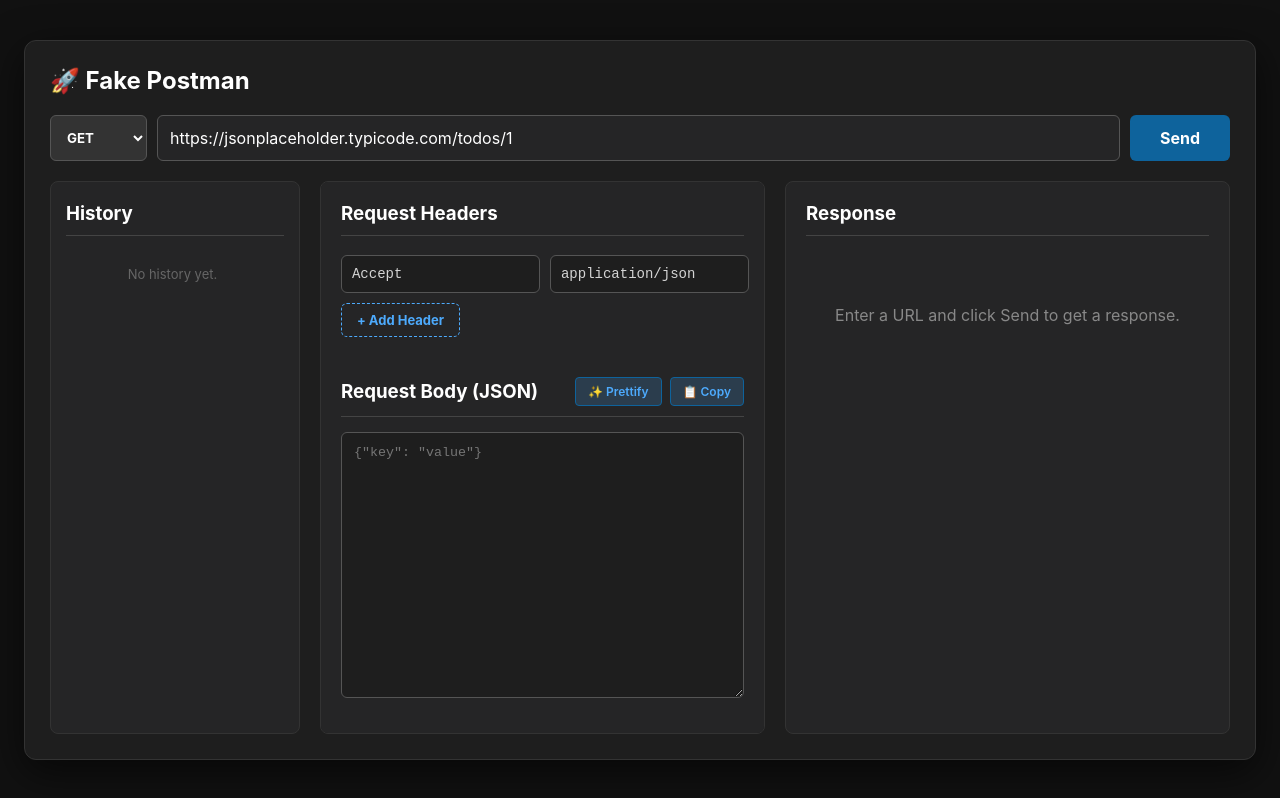
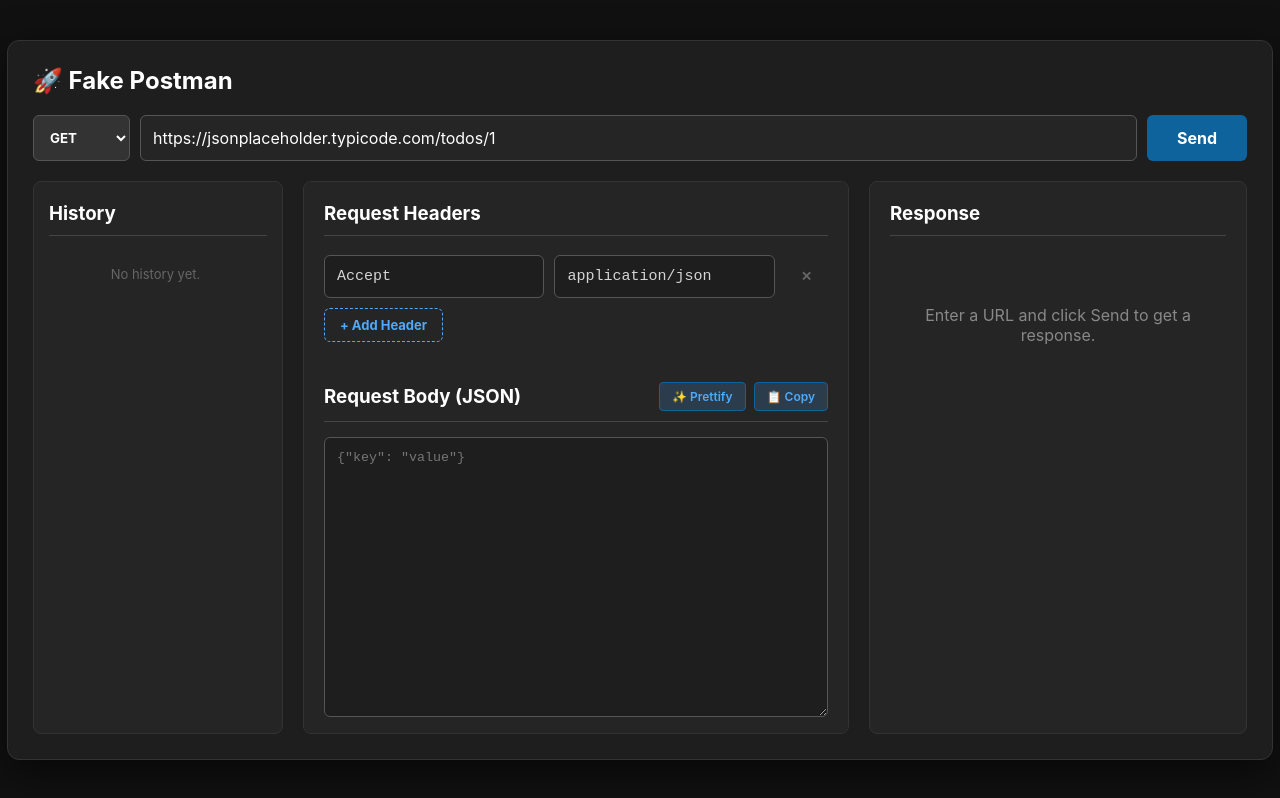
Before and after one commit to arghya0696/fake-postman, a React app in the folder frontend/: page / in a window 1280 px wide. Built offline with nearby package versions, Linux system fonts and the light colour scheme; the HTML template or start-up script is replaced by a standard one.

Commit message:
banner added

```diff
--- a/frontend/src/App.css
+++ b/frontend/src/App.css
@@ -17,7 +17,8 @@ body {
   display: flex;
   flex-direction: column;
   width: 100%;
-  max-width: 1400px; /* Widened to fit the history sidebar beautifully */
+  /* 1. Widened the max container size to give everything more room */
+  max-width: 1500px;
   height: 90vh;
   background-color: #1e1e1e;
   padding: 25px;
@@ -119,7 +120,7 @@ body {
 .history-list {
   flex: 1;
   overflow-y: auto;
-  padding-right: 5px; /* Room for scrollbar */
+  padding-right: 5px;
 }
 
 .empty-history {
@@ -147,12 +148,7 @@ body {
   background: #2a2a2a;
 }
 
-.hist-method {
-  font-size: 12px;
-  font-weight: 800;
-}
-
-/* Colorful HTTP Methods in History */
+.hist-method { font-size: 12px; font-weight: 800; }
 .method-GET { color: #89d185; }
 .method-POST { color: #ce9178; }
 .method-PUT { color: #dcdcaa; }
@@ -164,12 +160,12 @@ body {
   color: #ccc;
   white-space: nowrap;
   overflow: hidden;
-  text-overflow: ellipsis; /* Truncates long URLs with ... */
+  text-overflow: ellipsis;
 }
 
 /* --- Content Panes --- */
+/* Base styles shared by both panes */
 .request-pane, .response-pane {
-  flex: 1;
   display: flex;
   flex-direction: column;
   overflow-y: auto;
@@ -177,6 +173,15 @@ body {
   padding: 20px;
   border-radius: 8px;
   border: 1px solid #333;
+}
+
+/* 2. Changed Flex Ratios: Request pane is now significantly wider than Response pane */
+.request-pane {
+  flex: 1.5;
+}
+
+.response-pane {
+  flex: 1;
 }
 
 h3 {
@@ -191,16 +196,25 @@ h4 { margin: 0; color: #ccc; }
 /* --- Headers Dynamic Input Styles --- */
 .headers-container { margin-bottom: 10px; }
 .kv-row { display: flex; gap: 10px; margin-bottom: 10px; }
+
+/* 3. Made the header inputs taller and the text larger */
 .kv-input {
-  flex: 1; padding: 10px; background: #1e1e1e; color: #d4d4d4;
-  border: 1px solid #555; border-radius: 6px; font-family: monospace; font-size: 14px;
+  flex: 1;
+  padding: 12px; /* Increased padding */
+  background: #1e1e1e; color: #d4d4d4;
+  border: 1px solid #555; border-radius: 6px;
+  font-family: monospace;
+  font-size: 15px; /* Increased font size */
 }
+
 .kv-input:focus { outline: none; border-color: #4daafc; }
+
 .remove-btn {
   background: transparent; color: #666; border: 1px solid transparent;
   border-radius: 6px; cursor: pointer; padding: 0 15px; font-weight: bold; transition: all 0.2s ease;
 }
 .remove-btn:hover { background: rgba(244, 135, 113, 0.1); color: #f48771; }
+
 .add-btn {
   background: transparent; color: #4daafc; border: 1px dashed #4daafc;
   padding: 8px 15px; border-radius: 6px; cursor: pointer; font-size: 13px; font-weight: bold; margin-bottom: 15px; transition: background 0.2s ease;
@@ -221,8 +235,13 @@ h4 { margin: 0; color: #ccc; }
   border-bottom: 1px solid #444; padding-bottom: 10px; margin-top: 15px; margin-bottom: 15px;
 }
 .section-header h3 { border-bottom: none; padding-bottom: 0; margin: 0; }
+
+/* 4. Increased the minimum height of the JSON box */
 .body-textarea {
-  flex: 1; width: 100%; min-height: 200px; background: #1e1e1e; color: #d4d4d4;
+  flex: 1;
+  width: 100%;
+  min-height: 280px; /* Increased from 200px */
+  background: #1e1e1e; color: #d4d4d4;
   border: 1px solid #555; border-radius: 6px; padding: 12px; font-family: monospace; resize: vertical; margin-bottom: 15px;
 }
 .body-textarea:focus { outline: none; border-color: #4daafc; }
```
Also changed, not shown: 2 other files (tests, documents, lock files or other folders).
